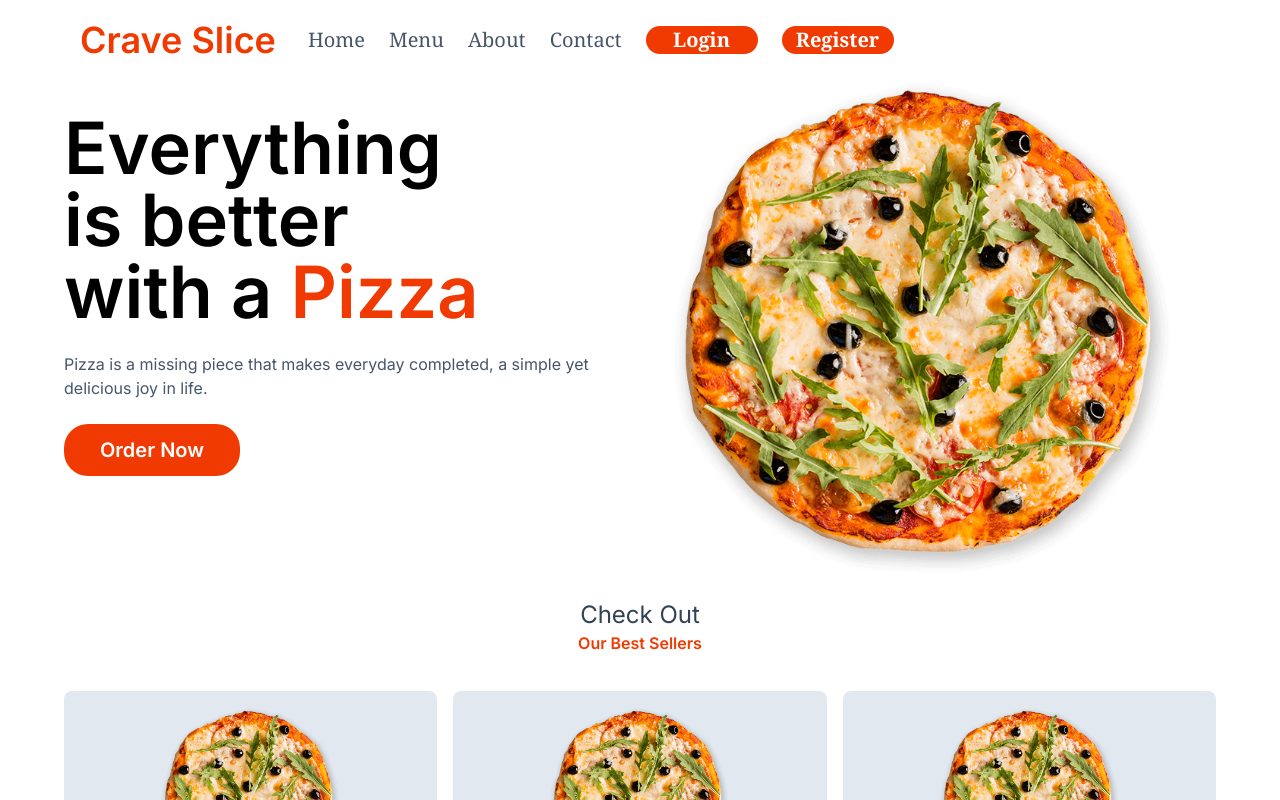
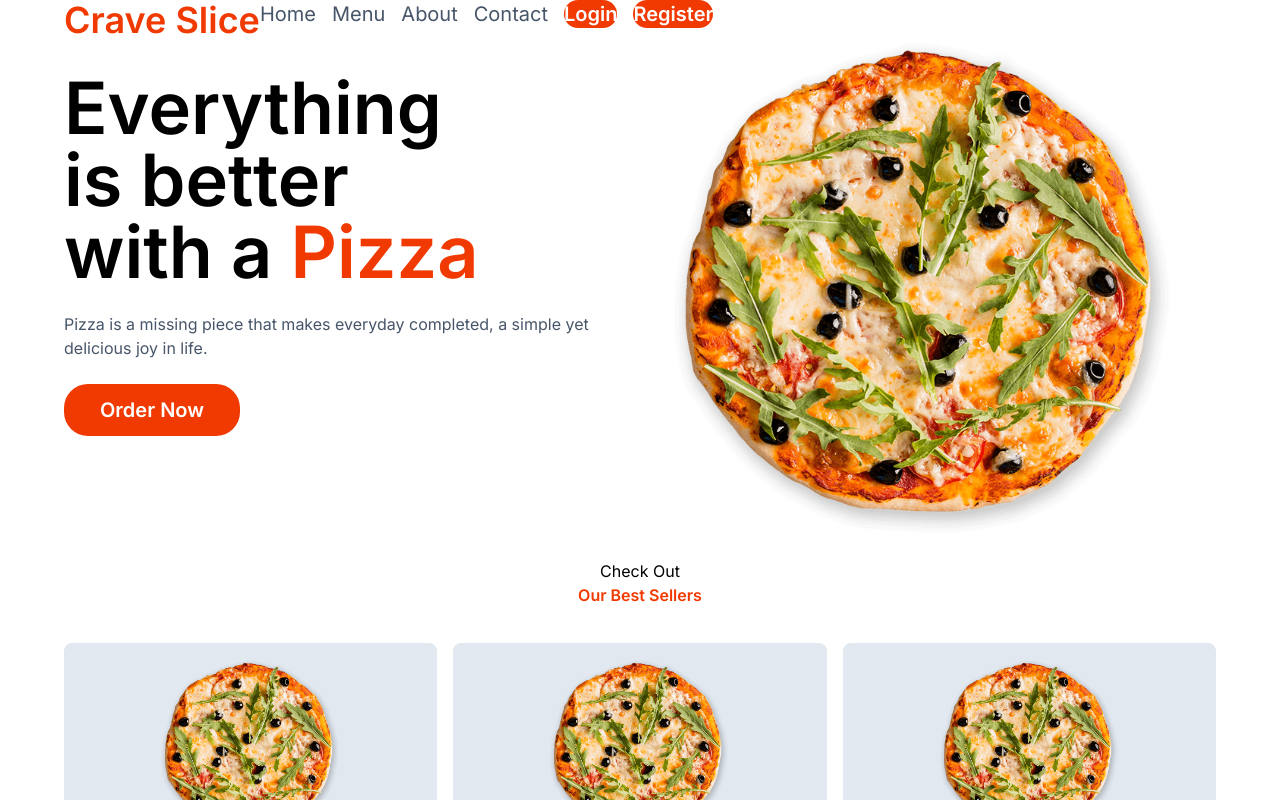
Before and after one commit to nahian255/CraveSlice, a Next.js app: page / in a window 1280 px wide. Shown: the top 800 px of the page. Built offline with nearby package versions, Linux system fonts and the light colour scheme.

Commit message:
navbar re-create

```diff
--- a/src/app/layout.js
+++ b/src/app/layout.js
@@ -1,7 +1,10 @@
 import { Inter } from 'next/font/google'
 import './globals.css'
+
+import { AuthProvider } from './provider'
+import Navbar from '../../src/component/Navbar'
+import Footer from '../../src/component/Footer'
 import Link from 'next/link'
-import { AuthProvider } from './provider'
 
 const inter = Inter({ subsets: ['latin'] })
 
@@ -16,29 +19,9 @@ export default function RootLayout({ children }) {
       <body className={inter.className}>
         <AuthProvider>
           <div className='max-w-6xl  mx-auto'>
-            {/* Nav bar */}
-            <nav className='flex py-5 bg-red-1'>
-              <div className='flex gap-4 items-center'>
-                <Link className='text-4xl font-semibold px-4 text-[#f13a01]' href={'/'}>Crave Slice</Link>
-                <div className='text-xl text-slate-600 font-serif flex justify-evenly gap-6'>
-                  <Link href={'/'}>Home</Link>
-                  <Link href={'/'}>Menu</Link>
-                  <Link href={'/'}>About</Link>
-                  <Link href={'/'}>Contact</Link>
-                  <Link href={'/login'}> <button className="bg-[#f13a01] w-28  text-xl font-semibold text-white rounded-3xl">Login </button></Link>
-                  <Link href={'/register'}> <button className="bg-[#f13a01] w-28  text-xl font-semibold text-white rounded-3xl">Register</button></Link>
-                </div>
-              </div>
-              {/* <div className='text-end'>
-              <Link className='text-end' href={'/'}>Login</Link>
-            </div> */}
-            </nav>
+            <Navbar></Navbar>
             {children}
-            {/* footer */}
-            <div className="py-12 ">
-              <hr />
-              <h3 className="text-center pt-8 text-gray-500"> 2024 all right reserve</h3>
-            </div>
+            < Footer></Footer>
           </div>
         </AuthProvider>
 
--- a/src/app/shared/Navbar/Navbar.jsx
+++ /dev/null
@@ -1,25 +0,0 @@
-import Link from 'next/link';
-import React from 'react';
-
-const navbar = () => {
-    return (
-        <div>
-            <nav className='flex py-5 bg-red-1'>
-                <div className='flex gap-4'>
-                    <Link className='text-4xl font-semibold px-4 text-[#f13a01]' href={'/'}>Crave Slice</Link>
-                    <div className='text-2xl text-slate-700 flex justify-evenly gap-6'>
-                        <Link href={'/'}>Home</Link>
-                        <Link href={'/'}>Menu</Link>
-                        <Link href={'/'}>About</Link>
-                        <Link href={'/'}>Contact</Link>
-                    </div>
-                </div>
-                {/* <div className='text-end'>
-              <Link className='text-end' href={'/'}>Login</Link>
-            </div> */}
-            </nav>
-        </div>
-    );
-};
-
-export default navbar;
--- /dev/null
+++ b/src/component/Footer.jsx
@@ -0,0 +1,14 @@
+import React from 'react';
+
+const Footer = () => {
+    return (
+        <div>
+            <div className="py-12 ">
+                <hr />
+                <h3 className="text-center pt-8 text-gray-500"> 2024 all right reserve</h3>
+            </div>
+        </div>
+    );
+};
+
+export default Footer;
--- /dev/null
+++ b/src/component/Navbar.jsx
@@ -0,0 +1,26 @@
+import Link from 'next/link';
+import React from 'react';
+
+const Navbar = () => {
+    return (
+        <div>
+            <nav className=' flex justify-between   py-5 '>
+                <div>
+                    <Link className='text-4xl font-semibold px-4 text-[#f13a01]' href={'/'}>Crave Slice</Link>
+                </div>
+                <div></div>
+                <div className='text-xl text-slate-600 font-serif flex justify-evenly gap-4'>
+                    <Link href={'/'}>Home</Link>
+                    <Link href={'/'}>Menu</Link>
+                    <Link href={'/'}>About</Link>
+                    <Link href={'/'}>Contact</Link>
+                    <Link href={'/login'}> <button className="bg-[#f13a01] w-28  text-xl font-semibold text-white rounded-3xl">Login </button></Link>
+                    <Link href={'/register'}> <button className="bg-[#f13a01] w-28  text-xl font-semibold text-white rounded-3xl">Register</button></Link>
+                </div>
+
+            </nav>
+        </div>
+    );
+};
+
+export default Navbar;
--- a/tailwind.config.js
+++ b/tailwind.config.js
@@ -7,11 +7,11 @@ module.exports = {
   ],
   theme: {
     extend: {
-      backgroundImage: {
-        'gradient-radial': 'radial-gradient(var(--tw-gradient-stops))',
-        'gradient-conic':
-          'conic-gradient(from 180deg at 50% 50%, var(--tw-gradient-stops))',
-      },
+      // backgroundImage: {
+      //   'gradient-radial': 'radial-gradient(var(--tw-gradient-stops))',
+      //   'gradient-conic':
+      //     'conic-gradient(from 180deg at 50% 50%, var(--tw-gradient-stops))',
+      // },
     },
   },
   plugins: [],
```
